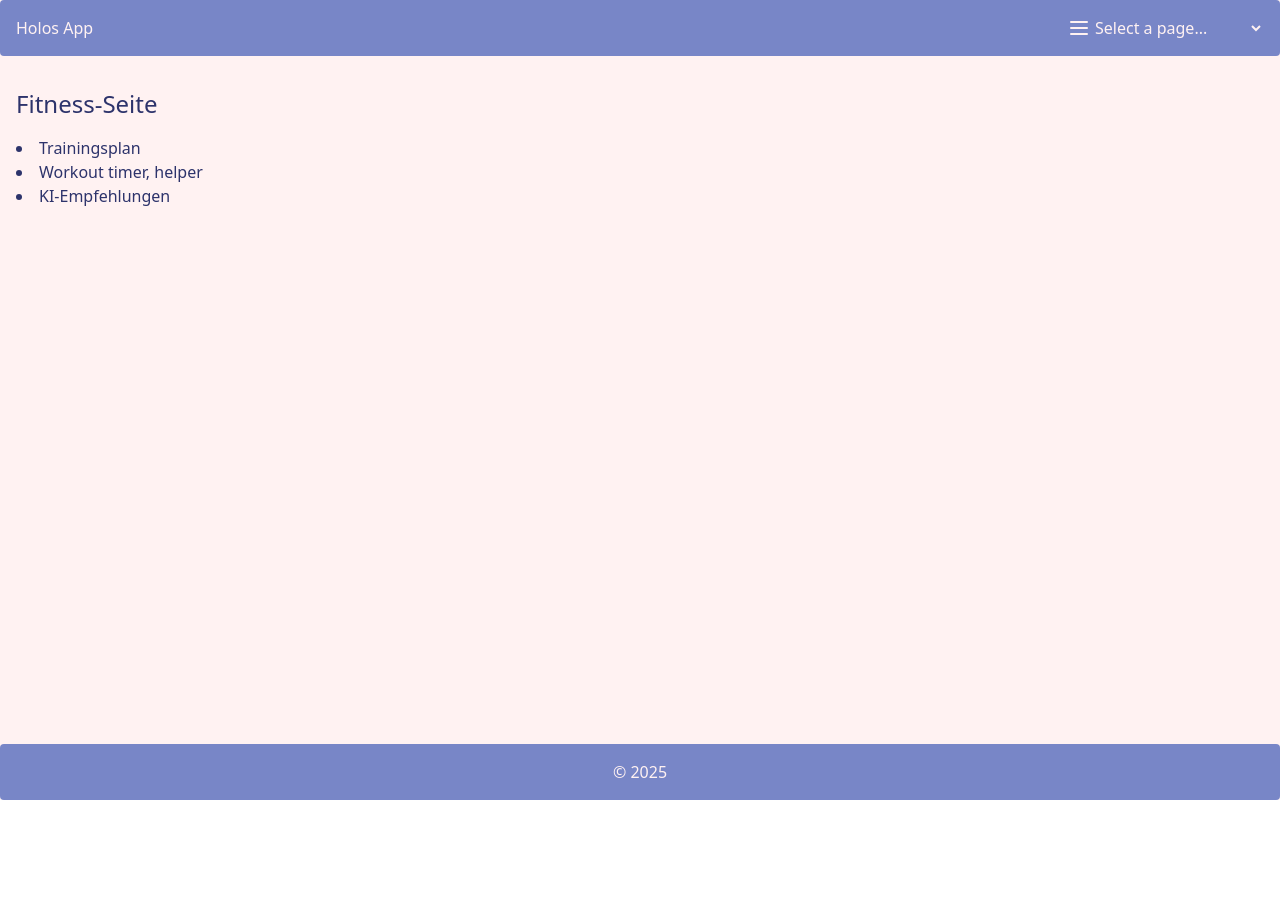
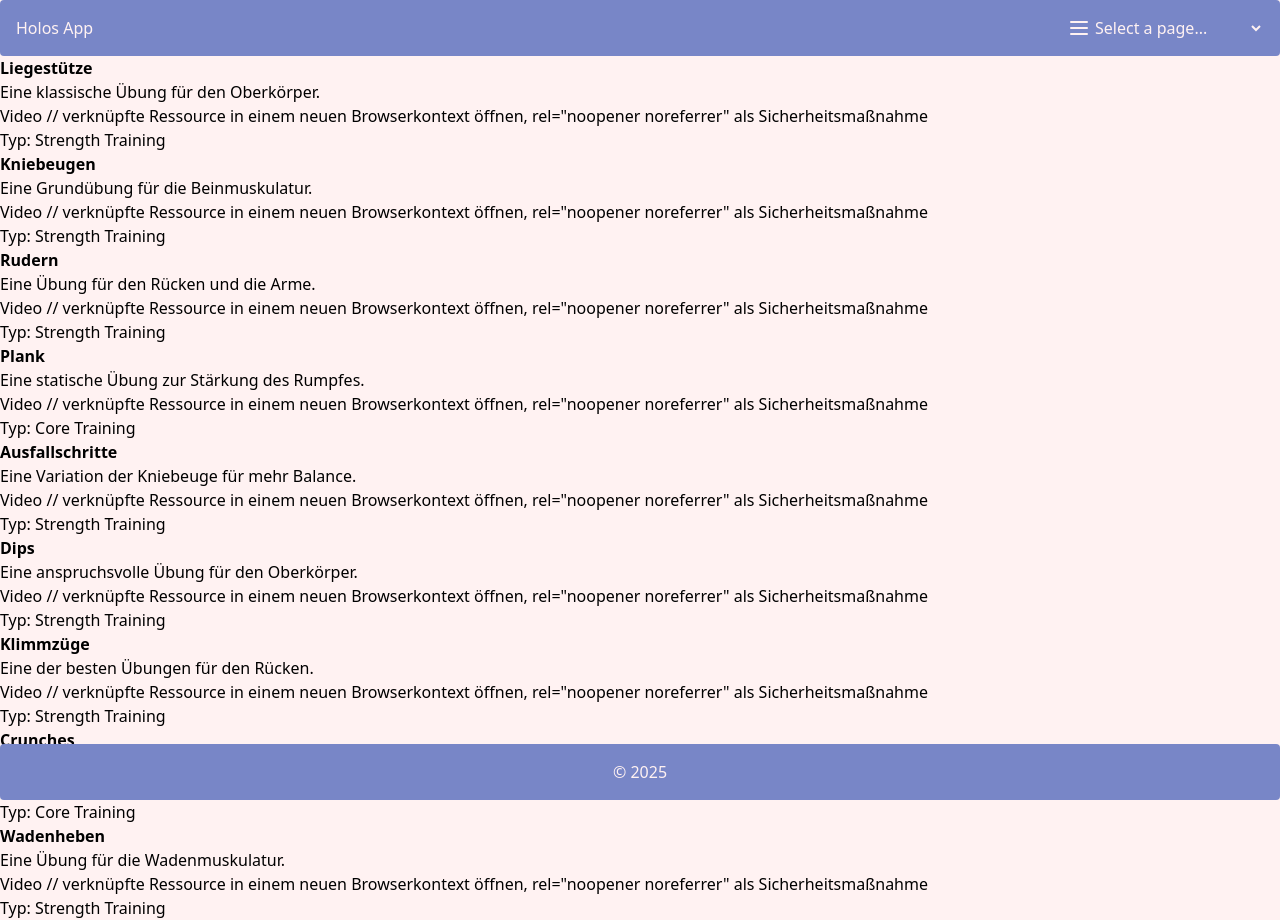
Before and after one commit to team-holos/holos-app, a React (Vite) app in the folder frontend/: page /fitness in a window 1280 px wide. Before the commit the page ends 800 px from the top, so only its background shows below. Built offline with nearby package versions, Linux system fonts and the light colour scheme; no server answers.

Commit message:
added exercise list to FitnessPage

```diff
--- a/frontend/src/components/Exercise.jsx
+++ b/frontend/src/components/Exercise.jsx
@@ -3,7 +3,7 @@ import React from 'react';
 function Exercise({ exercise }) {
   return (
     <div>
-      <h3>{exercise.name}</h3>
+      <h3><strong>{exercise.name}</strong></h3>
       <p>{exercise.description}</p>
       <a href={exercise.video} target="_blank" rel="noopener noreferrer">Video</a> // verknüpfte Ressource in einem neuen Browserkontext öffnen, rel="noopener noreferrer" als Sicherheitsmaßnahme
       <p>Typ: {exercise.type}</p>
--- a/frontend/src/pages/FitnessPage.jsx
+++ b/frontend/src/pages/FitnessPage.jsx
@@ -1,14 +1,80 @@
+import React from 'react';
+import Exercise from '../components/Exercise';
+
 function FitnessPage() {
-    return (
-        <div className="text-[#2D336B] p-4 my-4">
-        <h1 className="text-2xl mb-4">Fitness-Seite</h1>
-        <ul className="list-disc list-inside">
-            <li>Trainingsplan</li>
-            <li>Workout timer, helper</li>
-            <li>KI-Empfehlungen</li>
-        </ul>
-        </div>
-    );
+  const exercises = [
+    {
+      id: 1,
+      name: "Liegestütze",
+      description: "Eine klassische Übung für den Oberkörper.",
+      video: "https://www.youtube.com",
+      type: "Strength Training"
+    },
+    {
+      id: 2,
+      name: "Kniebeugen",
+      description: "Eine Grundübung für die Beinmuskulatur.",
+      video: "https://www.youtube.com",
+      type: "Strength Training"
+    },
+    {
+      id: 3,
+      name: "Rudern",
+      description: "Eine Übung für den Rücken und die Arme.",
+      video: "https://www.youtube.com",
+      type: "Strength Training"
+    },
+    {
+      id: 4,
+      name: "Plank",
+      description: "Eine statische Übung zur Stärkung des Rumpfes.",
+      video: "https://www.youtube.com",
+      type: "Core Training"
+    },
+    {
+      id: 5,
+      name: "Ausfallschritte",
+      description: "Eine Variation der Kniebeuge für mehr Balance.",
+      video: "https://www.youtube.com",
+      type: "Strength Training"
+    },
+    {
+      id: 6,
+      name: "Dips",
+      description: "Eine anspruchsvolle Übung für den Oberkörper.",
+      video: "https://www.youtube.com",
+      type: "Strength Training"
+    },
+    {
+      id: 7,
+      name: "Klimmzüge",
+      description: "Eine der besten Übungen für den Rücken.",
+      video: "https://www.youtube.com",
+      type: "Strength Training"
+    },
+    {
+      id: 8,
+      name: "Crunches",
+      description: "Eine Übung für die Bauchmuskulatur.",
+      video: "https://www.youtube.com",
+      type: "Core Training"
+    },
+    {
+      id: 9,
+      name: "Wadenheben",
+      description: "Eine Übung für die Wadenmuskulatur.",
+      video: "https://www.youtube.com",
+      type: "Strength Training"
+    }
+  ];
+
+  return (
+    <div>
+      {exercises.map(exercise => (
+        <Exercise key={exercise.id} exercise={exercise} />
+      ))}
+    </div>
+  );
 }
 
 export default FitnessPage;
```
